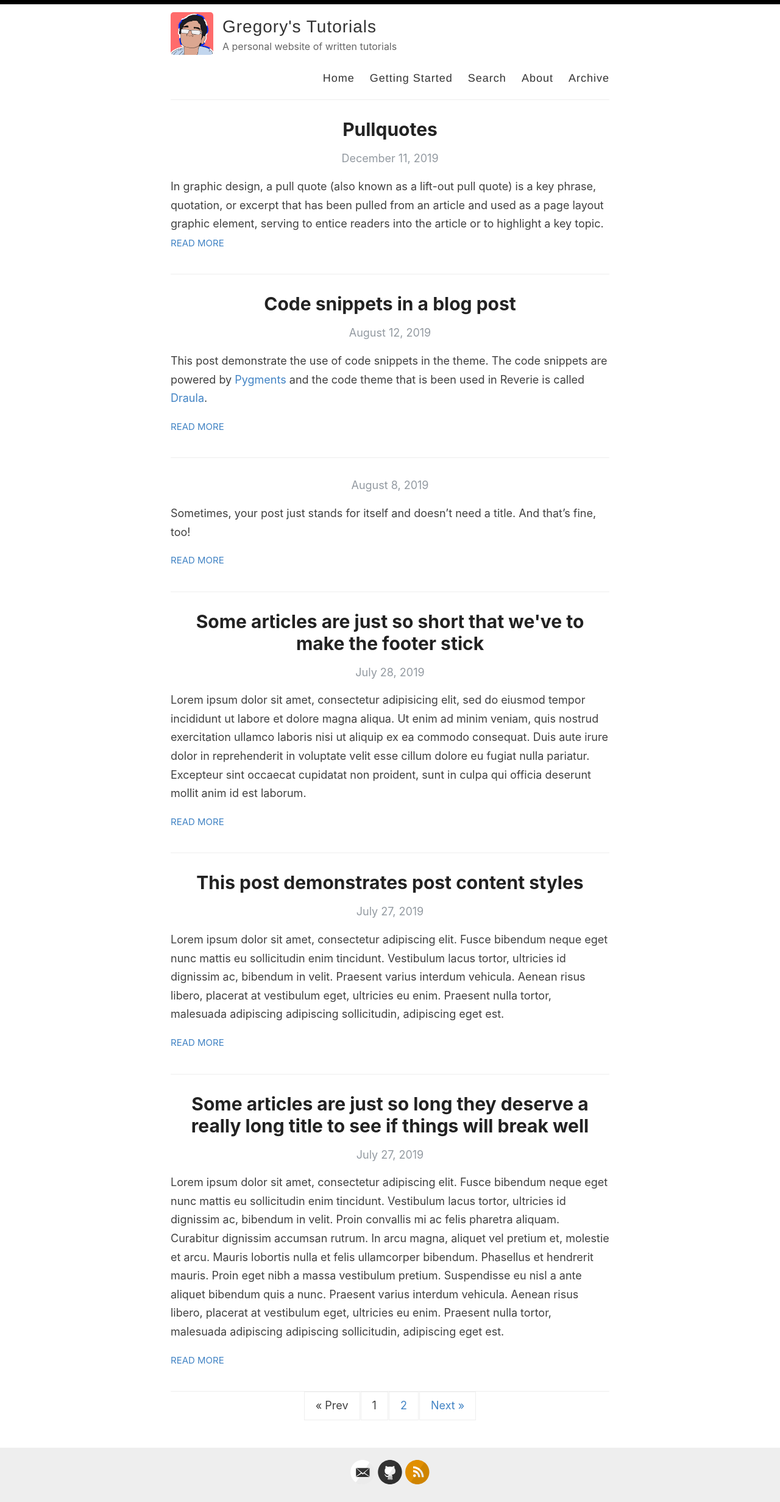
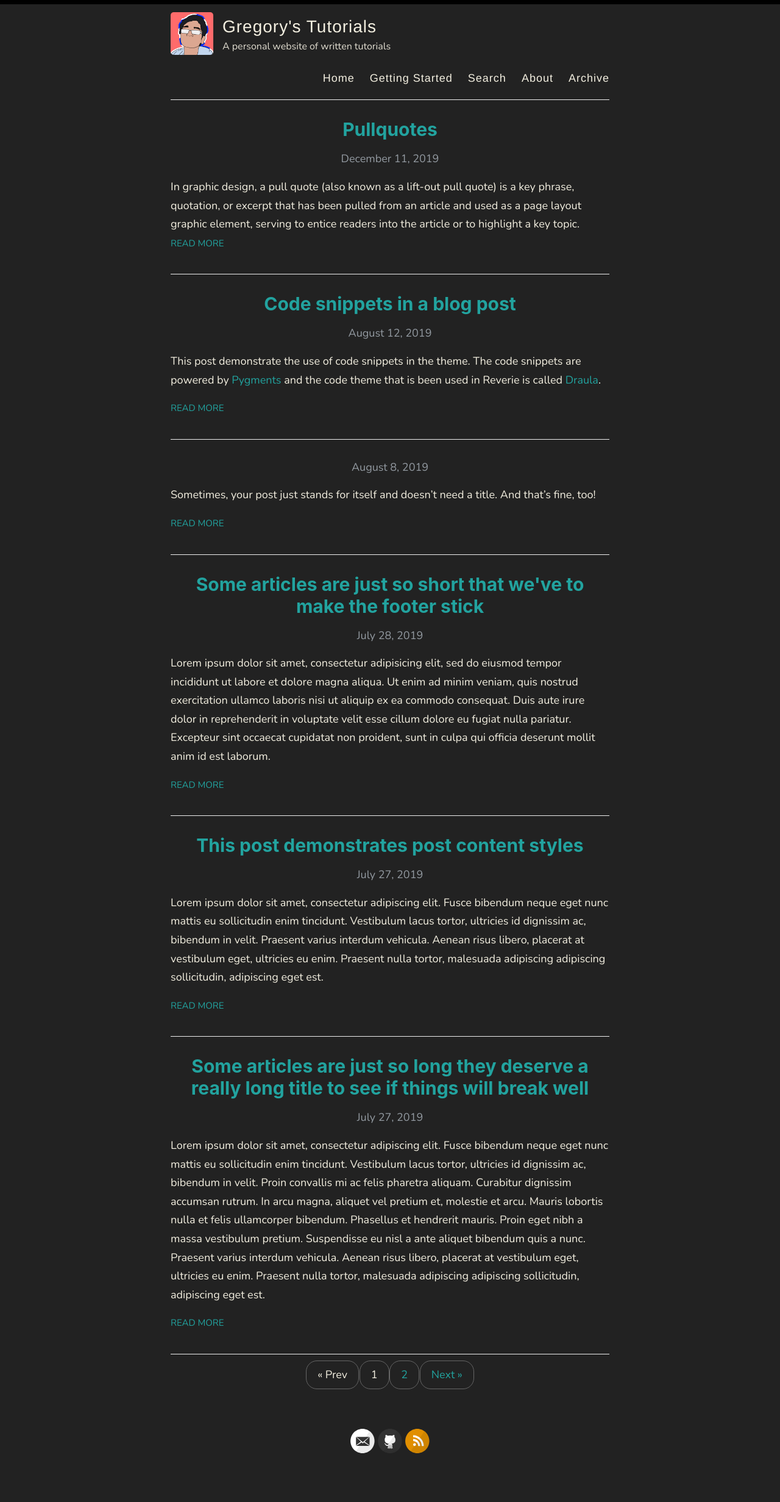
Before and after one commit to gregorydsouza/gregorydsouza.github.io, a Jekyll site: the page built from index.html, in a window 1280 px wide. Shown: the whole page at 61% size. Built offline with Jekyll 4.4.1, drawn with Linux system fonts in a browser that asks for light colours; the list of posts is cut into pages by our own code; after the commit the page ends 2412 px from its top, so only the background shows below that.

Commit message:
Update to Customizable Dark Theme

```diff
--- a/_sass/_variables.scss
+++ b/_sass/_variables.scss
@@ -1,10 +1,9 @@
-
 //
 // VARIABLES
 //
 
 // Colors
-$blue: #4183C4;
+$blue: #4183c4;
 
 // Grays
 $black: #000;
@@ -14,6 +13,13 @@ $gray: #666;
 $lightGray: #eee;
 $white: #fff;
 
+// Custom Defaults
+$bgDefault: #222222;
+$textDefault: #f3efe0;
+$subtitle: #e1ddd0;
+$linksDefault: #22a39f;
+$linksHighlight: #2fc4bf;
+
 // Font stacks
 $helvetica: Helvetica, Arial, sans-serif;
 $helveticaNeue: "Helvetica Neue", Helvetica, Arial, sans-serif;
@@ -21,7 +27,7 @@ $georgia: Georgia, serif;
 
 // Mobile breakpoints
 @mixin mobile {
-  @media screen and (max-width: 640px) {
-    @content;
-  }
+	@media screen and (max-width: 640px) {
+		@content;
+	}
 }
--- a/assets/style.scss
+++ b/assets/style.scss
@@ -13,7 +13,8 @@
 /* BASE RULES */
 /**************/
 
-@import url('https://fonts.googleapis.com/css?family=Roboto');
+// Import fonts
+@import url("https://fonts.googleapis.com/css2?family=Nunito&family=Open+Sans&family=Roboto");
 
 html {
 	font-size: 100%;
@@ -21,9 +22,10 @@ html {
 }
 
 body {
-  background: #fff;
-  font-family: -system-ui, -apple-system, BlinkMacSystemFont, "Segoe UI", Roboto, Helvetica, Arial, sans-serif, "Apple Color Emoji", "Segoe UI Emoji", "Segoe UI Symbol";
-  color: #404040;
+	background: $bgDefault;
+	font-family: "Nunito", -system-ui, -apple-system, BlinkMacSystemFont,
+		sans-serif;
+	color: $textDefault;
 	line-height: 1.7;
 	font-weight: 400;
 	font-size: 18px;
@@ -37,9 +39,15 @@ body {
 	width: 100%;
 }
 
-h1, h2, h3, h4, h5, h6 {
-  font-family: -system-ui, -apple-system, BlinkMacSystemFont, "Segoe UI", Roboto, Helvetica, Arial, sans-serif, "Apple Color Emoji", "Segoe UI Emoji", "Segoe UI Symbol";
-  color: $darkerGray;
+h1,
+h2,
+h3,
+h4,
+h5,
+h6 {
+	font-family: -system-ui, -apple-system, BlinkMacSystemFont, "Segoe UI",
+		Roboto, Helvetica, Arial, sans-serif, "Apple Color Emoji",
+		"Segoe UI Emoji", "Segoe UI Symbol";
 	font-weight: bold;
 
 	line-height: 1.7;
@@ -63,8 +71,9 @@ h2 {
 	font-size: 24px;
 }
 
-@media (min-width: 769px){
-	.post h2::before, .post h2::after {
+@media (min-width: 769px) {
+	.post h2::before,
+	.post h2::after {
 		content: "";
 		display: inline-block;
 		vertical-align: middle;
@@ -81,7 +90,6 @@ h3 {
 
 h4 {
 	font-size: 18px;
-  color: #222;
 }
 
 p {
@@ -177,15 +185,17 @@ span[data-pullquote]:before {
 }
 
 a {
-  color: $blue;
+	color: $linksDefault;
 	text-decoration: none;
 	cursor: pointer;
-  &:hover, &:active {
-    color: $blue;
+	&:hover,
+	&:active {
+		color: $linksHighlight;
 	}
 }
 
-ul, ol {
+ul,
+ol {
 	margin: 15px 0;
 	padding-left: 30px;
 }
@@ -198,19 +208,25 @@ ol {
 	list-style-type: decimal;
 }
 
-ol ul, ul ol, ul ul, ol ol {
+ol ul,
+ul ol,
+ul ul,
+ol ol {
 	margin: 0;
 }
 
-ul ul, ol ul {
+ul ul,
+ol ul {
 	list-style-type: circle;
 }
 
-em, i {
+em,
+i {
 	font-style: italic;
 }
 
-strong, b {
+strong,
+b {
 	font-weight: bold;
 }
 
@@ -306,7 +322,7 @@ p > img {
 
 .site-name {
 	margin: 0;
-  color: $darkGray;
+	color: $textDefault;
 	cursor: pointer;
 	font-family: $helveticaNeue;
 	font-weight: 300;
@@ -321,7 +337,7 @@ p > img {
 
 .site-description {
 	margin: -5px 0 0 0;
-  color: $gray;
+	color: $subtitle;
 	font-size: 16px;
 
 	@include mobile {
@@ -344,14 +360,14 @@ nav {
 
 	a {
 		margin-left: 20px;
-    color: $darkGray;
+		color: $textDefault;
 		text-align: right;
 		font-weight: 300;
 		letter-spacing: 1px;
 
 		@include mobile {
 			margin: 0 10px;
-      color: $blue;
+			color: $linksDefault;
 		}
 	}
 }
@@ -372,23 +388,23 @@ nav {
 
 .post {
 	blockquote {
-    margin: 1.8em .8em;
+		margin: 1.8em 0.8em;
 		/*border-left: 2px solid $gray;*/
 		padding: 0.1em 1em;
-    color: $gray;
+		color: $textDefault;
 		font-size: 22px;
 		font-style: italic;
 		background-color: #ede1ff;
 	}
 
-  .you-may-like{
-    margin: 1.8em .8em;
+	.you-may-like {
+		margin: 1.8em 0.8em;
 		/*border-left: 2px solid $gray;*/
 		padding: 0.1em 1em;
-    color: $gray;
+		color: $textDefault;
 		font-size: 22px;
 		font-style: italic;
-    background-color: #ddffb5;;
+		background-color: #ddffb5;
 	}
 
 	.comments {
@@ -415,7 +431,7 @@ nav {
 	bottom: 0;
 	width: 100%;
 	height: 89px;
-  background-color: $lightGray;
+	background-color: $bgDefault;
 }
 
 footer {
@@ -424,13 +440,19 @@ footer {
 }
 
 body:after {
-    background: linear-gradient(to right, #ffffff   0, #2196F3   33%, #E91E63   66%, #000 100%);
+	    background: linear-gradient(
+		to right,
+		#ffffff 0,
+		#2196f3 33%,
+		#e91e63 66%,
+		#000 100%
+	);
 	    width: 100%;
 	    height: 5px;
 	    top: 0;
 	    position: absolute;
 	    left: 0;
-    content: '';
+	    content: "";
 }
 
 #bar {
@@ -445,31 +467,35 @@ body:after {
 	z-index: 1000;
 }
 
-.post h1{
-  font-family: -system-ui, -apple-system, BlinkMacSystemFont, "Segoe UI", Roboto, Helvetica, Arial, sans-serif, "Apple Color Emoji", "Segoe UI Emoji", "Segoe UI Symbol";
+.post h1 {
+	font-family: -system-ui, -apple-system, BlinkMacSystemFont, "Segoe UI",
+		Roboto, Helvetica, Arial, sans-serif, "Apple Color Emoji",
+		"Segoe UI Emoji", "Segoe UI Symbol";
 	text-align: center;
 	font-weight: bold;
 	font-kerning: auto;
-  font-feature-settings: "kern","liga","dlig","hlig","cswh";
+	font-feature-settings: "kern", "liga", "dlig", "hlig", "cswh";
 	line-height: 1.2;
 }
 
-.page h1{
-  font-family: -system-ui, -apple-system, BlinkMacSystemFont, "Segoe UI", Roboto, Helvetica, Arial, sans-serif, "Apple Color Emoji", "Segoe UI Emoji", "Segoe UI Symbol";
+.page h1 {
+	font-family: -system-ui, -apple-system, BlinkMacSystemFont, "Segoe UI",
+		Roboto, Helvetica, Arial, sans-serif, "Apple Color Emoji",
+		"Segoe UI Emoji", "Segoe UI Symbol";
 	text-align: center;
 	font-weight: bold;
 	font-kerning: auto;
-  font-feature-settings: "kern","liga","dlig","hlig","cswh";
+	font-feature-settings: "kern", "liga", "dlig", "hlig", "cswh";
 	line-height: 1.2;
 }
 
-.author_title{
+.author_title {
 	text-align: center;
 	color: #939aa1;
 	letter-spacing: 2px;
 }
 
-.post_date{
+.post_date {
 	text-align: center;
 	color: #939aa1;
 }
@@ -484,7 +510,8 @@ body:after {
 	max-width: 100%;
 }
 
-.cd-container h1, .cd-container h2 {
+.cd-container h1,
+.cd-container h2 {
 	font-family: "Open Sans", sans-serif;
 	font-weight: bold;
 }
@@ -502,7 +529,7 @@ Modules - reusable parts of our design
 }
 .cd-container::after {
 	/* clearfix */
-  content: '';
+	content: "";
 	display: table;
 	clear: both;
 }
@@ -515,7 +542,7 @@ Modules - reusable parts of our design
 }
 #cd-timeline::before {
 	/* this is the vertical line */
-  content: '';
+	content: "";
 	position: absolute;
 	top: 0;
 	left: 18px;
@@ -568,7 +595,8 @@ Modules - reusable parts of our design
 	width: 40px;
 	height: 40px;
 	border-radius: 50%;
-  box-shadow: 0 0 0 4px white, inset 0 2px 0 rgba(0, 0, 0, 0.08), 0 3px 0 4px rgba(0, 0, 0, 0.05);
+	box-shadow: 0 0 0 4px white, inset 0 2px 0 rgba(0, 0, 0, 0.08),
+		0 3px 0 4px rgba(0, 0, 0, 0.05);
 }
 .cd-timeline-img img {
 	display: block;
@@ -596,7 +624,7 @@ Modules - reusable parts of our design
 	height: 32px;
 	font-size: 14px;
 	font-weight: 500;
-    color: rgba(0,0,0,.6);
+	color: rgba(0, 0, 0, 0.6);
 	line-height: 32px;
 	padding: 0 12px;
 	border-radius: 16px;
@@ -609,7 +637,7 @@ Modules - reusable parts of our design
 	background-color: #efd3f9 !important;
 }
 
-#gh-latest{
+#gh-latest {
 	font-size: 16px;
 	text-align: center;
 }
@@ -627,7 +655,9 @@ Modules - reusable parts of our design
 }
 
 #carbonads {
-  font-family: -apple-system, BlinkMacSystemFont, "Segoe UI", Roboto, Oxygen-Sans, Ubuntu, Cantarell, "Helvetica Neue", Helvetica, Arial, sans-serif;
+	font-family: -apple-system, BlinkMacSystemFont, "Segoe UI", Roboto,
+		Oxygen-Sans, Ubuntu, Cantarell, "Helvetica Neue", Helvetica, Arial,
+		sans-serif;
 	display: inline-block;
 	overflow: hidden;
 	max-width: 270px;
@@ -683,9 +713,16 @@ Modules - reusable parts of our design
 .carbon-poweredby {
 	display: block;
 	padding: 10px var(--font-size);
-  background: repeating-linear-gradient(-45deg, transparent, transparent 5px, hsla(0, 0%, 0%, .025) 5px, hsla(0, 0%, 0%, .025) 10px) hsla(203, 11%, 95%, .4);
+	background: repeating-linear-gradient(
+			-45deg,
+			transparent,
+			transparent 5px,
+			hsla(0, 0%, 0%, 0.025) 5px,
+			hsla(0, 0%, 0%, 0.025) 10px
+		)
+		hsla(203, 11%, 95%, 0.4);
 	text-transform: uppercase;
-  letter-spacing: .5px;
+	letter-spacing: 0.5px;
 	font-weight: 600;
 	font-size: 9px;
 	line-height: 0;
@@ -700,17 +737,20 @@ Modules - reusable parts of our design
 	font-size: 14.5px;
 	padding: 2px 13px;
 	border: none;
-  background-color: #4CAF50;
+	background-color: #4caf50;
 	border-radius: 50px;
 	color: #fff;
 }
 
-.pagination a, .pagination span {
+.pagination a,
+.pagination span {
 	padding: 7px 18px;
-  border: 1px solid #eee;
+	border: 1px solid $gray;
+	border-radius: 1em;
 	margin-left: -2px;
 	margin-right: -2px;
-  background-color: #ffffff;
+	margin-top: 10px;
+	background-color: $bgDefault;
 	display: inline-block;
 }
 
@@ -772,7 +812,7 @@ Modules - reusable parts of our design
 
 .subscribeBtn {
 	width: 30%;
-  background-color: #4CAF50;
+	background-color: #4caf50;
 	color: white;
 	padding: 14px 20px;
 	margin: 8px 0;
@@ -911,11 +951,14 @@ Modules - reusable parts of our design
 .cd-timeline-content h2 {
 	color: #303e49;
 }
-.cd-timeline-content p, .cd-timeline-content .cd-read-more, .cd-timeline-content .cd-date {
+.cd-timeline-content p,
+.cd-timeline-content .cd-read-more,
+.cd-timeline-content .cd-date {
 	font-size: 13px;
 	font-size: 0.8125rem;
 }
-.cd-timeline-content .cd-read-more, .cd-timeline-content .cd-date {
+.cd-timeline-content .cd-read-more,
+.cd-timeline-content .cd-date {
 	display: inline-block;
 }
 .cd-timeline-content p {
@@ -924,7 +967,7 @@ Modules - reusable parts of our design
 }
 .cd-timeline-content .cd-read-more {
 	float: right;
-  padding: .8em 1em;
+	padding: 0.8em 1em;
 	background: #acb7c0;
 	color: white;
 	border-radius: 0.25em;
@@ -934,11 +977,11 @@ Modules - reusable parts of our design
 }
 .cd-timeline-content .cd-date {
 	float: left;
-  padding: .8em 0;
-  opacity: .7;
+	padding: 0.8em 0;
+	opacity: 0.7;
 }
 .cd-timeline-content::before {
-  content: '';
+	content: "";
 	position: absolute;
 	top: 16px;
 	right: 100%;
@@ -956,7 +999,8 @@ Modules - reusable parts of our design
 		font-size: 16px;
 		font-size: 1rem;
 	}
-  .cd-timeline-content .cd-read-more, .cd-timeline-content .cd-date {
+	.cd-timeline-content .cd-read-more,
+	.cd-timeline-content .cd-date {
 		font-size: 14px;
 		font-size: 0.875rem;
 	}
@@ -1015,7 +1059,9 @@ Modules - reusable parts of our design
 
 @media only screen and (min-width: 1170px) {
 	/* inverse bounce effect on even content blocks */
-  .cssanimations .cd-timeline-block:nth-child(even) .cd-timeline-content.bounce-in {
+	.cssanimations
+		.cd-timeline-block:nth-child(even)
+		.cd-timeline-content.bounce-in {
 		-webkit-animation: cd-bounce-2-inverse 0.6s;
 		-moz-animation: cd-bounce-2-inverse 0.6s;
 		animation: cd-bounce-2-inverse 0.6s;
@@ -1136,7 +1182,6 @@ Modules - reusable parts of our design
 	}
 }
 
-
 // Settled on moving the import of syntax highlighting to the bottom of the CSS
 // ... Otherwise it really bloats up the top of the CSS file and makes it difficult to find the start
 //@import "highlights";
```
Lines whose indentation alone changed are shown as unchanged.
